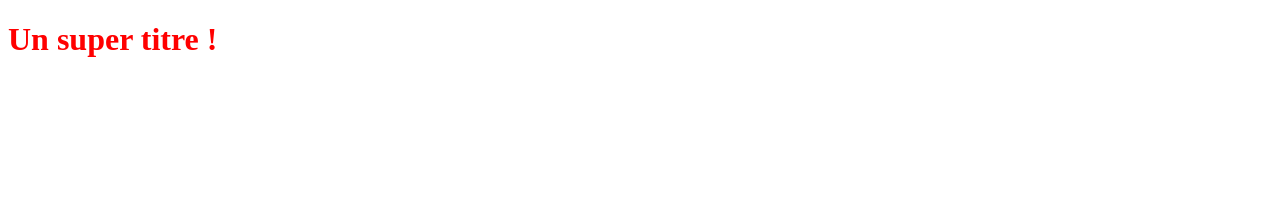
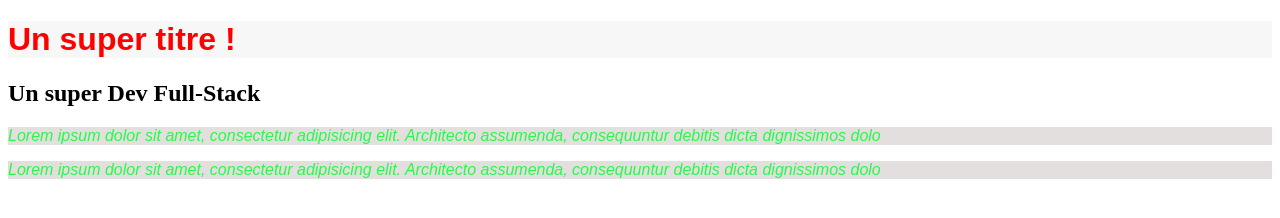
Before and after one commit to Souley224/projetGitApply, a plain HTML site: page index.html in a window 1280 px wide. Drawn offline with Linux system fonts and the light colour scheme.

Commit message:
Realisation un peu de design

```diff
--- a/index.html
+++ b/index.html
@@ -1,10 +1,14 @@
 <!DOCTYPE html>
 <html>
 <head>
-    <title></title>
+    <title>Git est Genial MacWay</title>
     <link rel="stylesheet" type="text/css" href="styles.css">
 </head>
 <body>
 <h1>Un super titre !</h1>
+<h2>Un super Dev Full-Stack </h2>
+<p>Lorem ipsum dolor sit amet, consectetur adipisicing elit. Architecto assumenda, consequuntur debitis dicta dignissimos dolo</p>
+<p>Lorem ipsum dolor sit amet, consectetur adipisicing elit. Architecto assumenda, consequuntur debitis dicta dignissimos dolo</p>
+
 </body>
 </html>
--- a/styles.css
+++ b/styles.css
@@ -1,3 +1,14 @@
 h1 {
     color: red;
+    font-size: 2em;
+    background: #f8f7f7;
+    font-family: Arial, sans-serif;
 }
+
+p {
+    color: rgba(0, 255, 42, 0.83);
+    font-style: italic;
+    font-family: Arial, sans-serif;
+    font-size: 1em;
+    background: #e3dfdf;
+}
```
